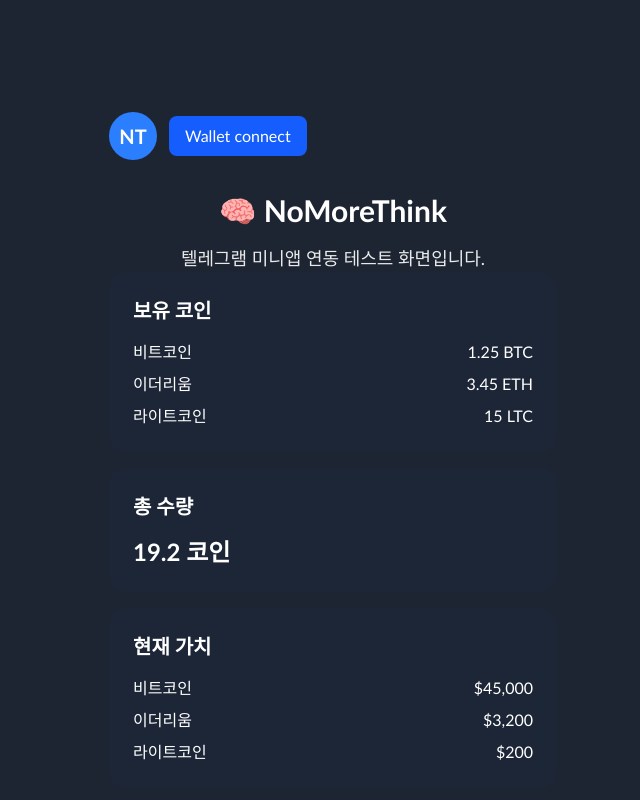
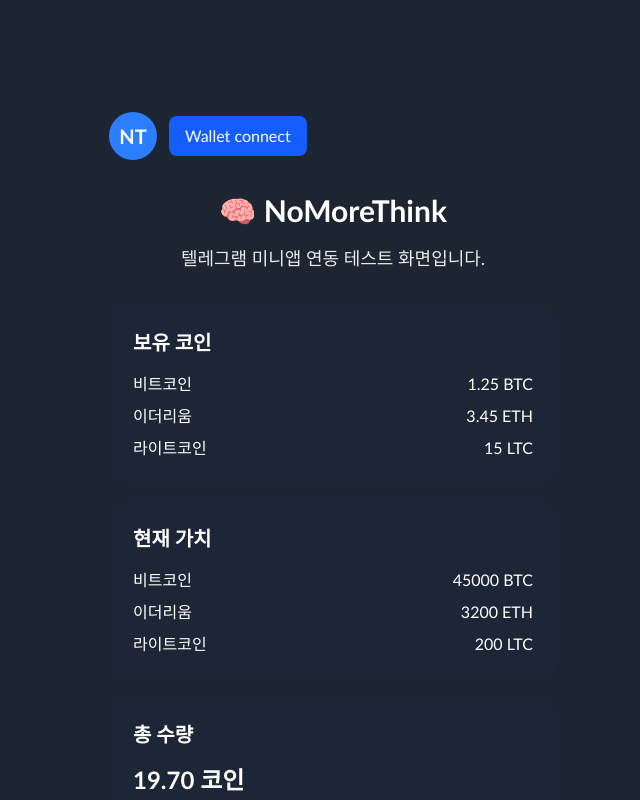
Before and after one commit to imsourceboom/nomorethink-front, a Next.js app: page / in a window 1280 px wide. Shown: the whole page, without its empty margins (307-947 px from the left). Built offline with nearby package versions, Linux system fonts and the light colour scheme.

Commit message:
feat: Restore scroll test sections with new type system

```diff
--- /dev/null
+++ b/app/components/CoinSection.tsx
@@ -0,0 +1,23 @@
+import { CoinSection as CoinSectionType } from '../types/wallet';
+
+interface CoinSectionProps {
+    section: CoinSectionType;
+}
+
+export default function CoinSection({ section }: CoinSectionProps) {
+    return (
+        <section className="w-full max-w-md rounded-2xl bg-slate-800/50 p-6 mb-4" aria-labelledby={`section-${section.title}`}>
+            <h2 id={`section-${section.title}`} className="text-xl font-bold mb-4">
+                {section.title}
+            </h2>
+            <div className="space-y-2">
+                {section.coins.map((coin, index) => (
+                    <div key={`${coin.symbol}-${index}`} className="flex justify-between items-center">
+                        <span>{coin.name}</span>
+                        <span>{coin.amount} {coin.symbol}</span>
+                    </div>
+                ))}
+            </div>
+        </section>
+    );
+}
--- /dev/null
+++ b/app/constants/coins.ts
@@ -0,0 +1,23 @@
+import { CoinInfo } from '../types/wallet';
+
+// 기본 코인 데이터
+export const DEFAULT_COINS: CoinInfo[] = [
+    {
+        name: '비트코인',
+        symbol: 'BTC',
+        amount: 1.25,
+        value: 45000
+    },
+    {
+        name: '이더리움',
+        symbol: 'ETH',
+        amount: 3.45,
+        value: 3200
+    },
+    {
+        name: '라이트코인',
+        symbol: 'LTC',
+        amount: 15,
+        value: 200
+    }
+];
--- a/app/page.tsx
+++ b/app/page.tsx
@@ -1,24 +1,69 @@
 'use client';
-import { useState } from 'react';
+
+import { useState, useCallback } from 'react';
 import TelegramWrapper from './components/TelegramWrapper';
+import CoinSection from './components/CoinSection';
+import { DEFAULT_COINS } from './constants/coins';
+import { WalletState, CoinSection as CoinSectionType } from './types/wallet';
 
 export default function Home() {
-    const [isWalletConnected, setIsWalletConnected] = useState<boolean>(false);
-    const [walletAddress, setWalletAddress] = useState<string>('');
+    // 상태 관리
+    const [walletState, setWalletState] = useState<WalletState>({
+        isConnected: false,
+        address: ''
+    });
 
-    const handleMainButtonClick = () => {
-        console.log("메인 버튼이 클릭되었습니다.");
-        // 여기에 메인 버튼 클릭 시 실행할 로직을 추가하세요
-    };
+    // 지갑 연결 핸들러
+    const handleWalletConnect = useCallback(() => {
+        try {
+            const walletLink = 'ton://wallet?address=YOUR_WALLET_ADDRESS';
+            if (typeof window !== 'undefined') {
+                window.open(walletLink, '_blank');
+            }
+            setWalletState({
+                isConnected: true,
+                address: 'YOUR_WALLET_ADDRESS'
+            });
+        } catch (error) {
+            console.error('지갑 연결 중 오류 발생:', error);
+            // TODO: 에러 처리 UI 추가
+        }
+    }, []);
 
-    const connectWallet = () => {
-        const walletLink = 'ton://wallet?address=YOUR_WALLET_ADDRESS';
-        if (typeof window !== 'undefined') {
-            window.open(walletLink, '_blank');
+    // 메인 버튼 클릭 핸들러
+    const handleMainButtonClick = useCallback(() => {
+        try {
+            console.log("메인 버튼이 클릭되었습니다.");
+            // TODO: 메인 버튼 클릭 시 실행할 로직 추가
+        } catch (error) {
+            console.error('메인 버튼 처리 중 오류 발생:', error);
+            // TODO: 에러 처리 UI 추가
         }
-        setWalletAddress('YOUR_WALLET_ADDRESS');
-        setIsWalletConnected(true);
-    };
+    }, []);
+
+    // 코인 섹션 데이터
+    const sections: CoinSectionType[] = [
+        {
+            title: '보유 코인',
+            coins: DEFAULT_COINS
+        },
+        {
+            title: '현재 가치',
+            coins: DEFAULT_COINS.map(coin => ({
+                ...coin,
+                amount: coin.value
+            }))
+        }
+    ];
+
+    // 테스트 섹션 데이터 생성
+    const testSections: CoinSectionType[] = Array.from({ length: 3 }, (_, i) => ({
+        title: `테스트 섹션 ${i + 1}`,
+        coins: DEFAULT_COINS.map(coin => ({
+            ...coin,
+            amount: coin.amount * (i + 1)
+        }))
+    }));
 
     return (
         <TelegramWrapper
@@ -31,19 +76,20 @@ export default function Home() {
                     <div className="w-full flex items-center justify-between mb-8 mt-4">
                         <div className="flex items-center space-x-3">
                             <div className="w-12 h-12 rounded-full bg-gray-300 flex items-center justify-center overflow-hidden">
-                                <div className="w-full h-full bg-blue-500 flex items-center justify-center text-white text-xl font-bold">
+                                <div className="w-full h-full bg-blue-500 flex items-center justify-center text-white text-xl font-bold" aria-label="NoMoreThink 로고">
                                     NT
                                 </div>
                             </div>
                             <div>
-                                {isWalletConnected ? (
+                                {walletState.isConnected ? (
                                     <div className="text-sm">
-                                        <p className="font-semibold">{walletAddress}</p>
+                                        <p className="font-semibold">{walletState.address}</p>
                                     </div>
                                 ) : (
                                     <button
-                                        onClick={connectWallet}
+                                        onClick={handleWalletConnect}
                                         className="bg-blue-600 text-white px-4 py-2 rounded-lg hover:bg-blue-700 transition-colors"
+                                        aria-label="지갑 연결하기"
                                     >
                                         Wallet connect
                                     </button>
@@ -53,78 +99,29 @@ export default function Home() {
                     </div>
 
                     {/* 대시보드 영역 */}
-                    <div className="w-full text-center space-y-4">
+                    <div className="w-full text-center space-y-4 mb-8">
                         <h1 className="text-3xl font-bold">🧠 NoMoreThink</h1>
                         <p className="text-lg opacity-90">
                             텔레그램 미니앱 연동 테스트 화면입니다.
                         </p>
                     </div>
 
-                    {/* 보유 코인 섹션 */}
-                    <section className="w-full max-w-md rounded-2xl bg-slate-800/50 p-6 mb-4">
-                        <h2 className="text-xl font-bold mb-4">보유 코인</h2>
-                        <div className="space-y-2">
-                            <div className="flex justify-between items-center">
-                                <span>비트코인</span>
-                                <span>1.25 BTC</span>
-                            </div>
-                            <div className="flex justify-between items-center">
-                                <span>이더리움</span>
-                                <span>3.45 ETH</span>
-                            </div>
-                            <div className="flex justify-between items-center">
-                                <span>라이트코인</span>
-                                <span>15 LTC</span>
-                            </div>
+                    {/* 코인 섹션들 */}
+                    {sections.map((section, index) => (
+                        <CoinSection key={`main-${index}`} section={section} />
+                    ))}
+
+                    {/* 총 수량 섹션 */}
+                    <section className="w-full max-w-md rounded-2xl bg-slate-800/50 p-6 mb-4" aria-labelledby="total-amount">
+                        <h2 id="total-amount" className="text-xl font-bold mb-4">총 수량</h2>
+                        <div className="text-2xl font-bold">
+                            {DEFAULT_COINS.reduce((acc, coin) => acc + coin.amount, 0).toFixed(2)} 코인
                         </div>
                     </section>
 
-                    {/* 총 수량 섹션 */}
-                    <section className="w-full max-w-md rounded-2xl bg-slate-800/50 p-6 mb-4">
-                        <h2 className="text-xl font-bold mb-4">총 수량</h2>
-                        <div className="text-2xl font-bold">
-                            19.2 코인
-                        </div>
-                    </section>
-
-                    {/* 현재 가치 섹션 */}
-                    <section className="w-full max-w-md rounded-2xl bg-slate-800/50 p-6 mb-4">
-                        <h2 className="text-xl font-bold mb-4">현재 가치</h2>
-                        <div className="space-y-2">
-                            <div className="flex justify-between items-center">
-                                <span>비트코인</span>
-                                <span>$45,000</span>
-                            </div>
-                            <div className="flex justify-between items-center">
-                                <span>이더리움</span>
-                                <span>$3,200</span>
-                            </div>
-                            <div className="flex justify-between items-center">
-                                <span>라이트코인</span>
-                                <span>$200</span>
-                            </div>
-                        </div>
-                    </section>
-
-                    {/* 추가 섹션들 (스크롤 테스트용) */}
-                    {[1, 2, 3].map((i) => (
-                        <section key={i} className="w-full max-w-md rounded-2xl bg-slate-800/50 p-6 mb-4">
-                            <h2 className="text-xl font-bold mb-4">테스트 섹션 {i}</h2>
-                            <div className="space-y-2">
-                                <div className="flex justify-between items-center">
-                                    <span>비트코인</span>
-                                    <span>{(1.25 * i).toFixed(2)} BTC</span>
-                                </div>
-                                <div className="flex justify-between items-center">
-                                    <span>이더리움</span>
-                                    <span>{(3.45 * i).toFixed(2)} ETH</span>
-                                </div>
-                                <div className="flex justify-between items-center">
-                                    <span>라이트코인</span>
-                                    <span>{15 * i} LTC</span>
-                                </div>
-                            </div>
-                        </section>
+                    {/* 스크롤 테스트용 섹션들 */}
+                    {testSections.map((section, index) => (
+                        <CoinSection key={`test-${index}`} section={section} />
                     ))}
                 </div>
             </main>
--- /dev/null
+++ b/app/types/wallet.ts
@@ -0,0 +1,19 @@
+// 지갑 상태 타입
+export interface WalletState {
+    isConnected: boolean;
+    address: string;
+}
+
+// 코인 정보 타입
+export interface CoinInfo {
+    name: string;
+    symbol: string;
+    amount: number;
+    value: number;
+}
+
+// 섹션 데이터 타입
+export interface CoinSection {
+    title: string;
+    coins: CoinInfo[];
+}
```
